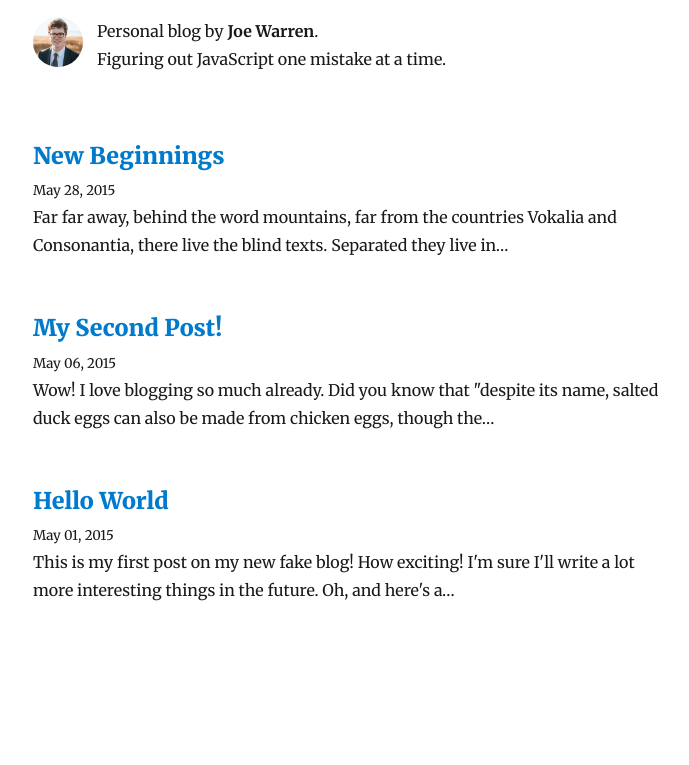
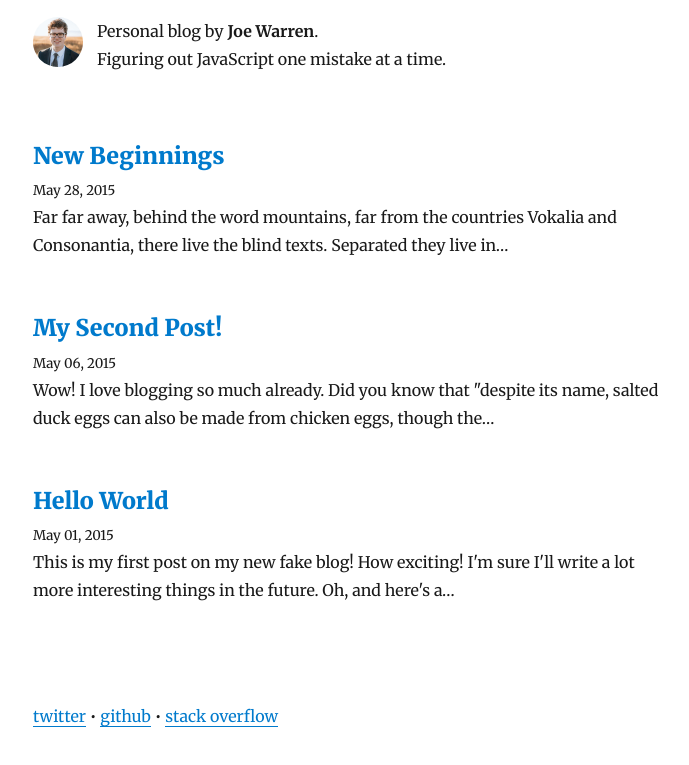
Before and after one commit to MightyJoeW/getScriptOrDieTryin, a Gatsby site: page / in a window 1280 px wide. Shown: the part 207-972 px from the top of the page, without its empty margins (292-981 px from the left). Before the commit the page ends 881 px from the top, so only its background shows below. Built offline with nearby package versions, Linux system fonts and the light colour scheme; Gatsby itself is replaced by a stand-in of ours; some packages are replaced by stand-ins of ours.

Commit message:
style: add fiiter with social links

```diff
--- /dev/null
+++ b/src/components/footer/footer.js
@@ -0,0 +1,37 @@
+import React, {Component} from 'react'
+
+import { rhythm } from '../../utils/typography'
+
+export default class Footer extends Component {
+  render() {
+    return (
+      <footer
+        style={{
+          marginTop: rhythm(2.5),
+          paddingTop: rhythm(1),
+        }}
+      >
+        <a
+          href="https://mobile.twitter.com/mightyjoew"
+          target="_blank"
+          rel="noopener noreferrer"
+        >
+          twitter
+        </a> &bull;{' '}
+        <a
+          href="https://github.com/MightyJoeW"
+          target="_blank"
+          rel="noopener noreferrer"
+        >
+          github
+        </a> &bull;{' '}
+        <a
+          href="https://stackoverflow.com/users/7310962/joe-warren"
+          target="_blank"
+          rel="noopener noreferrer">
+          stack overflow
+        </a>
+      </footer>
+    )
+  }
+}
--- a/src/pages/index.js
+++ b/src/pages/index.js
@@ -2,6 +2,7 @@ import React from 'react'
 import { Link, graphql } from 'gatsby'
 
 import Bio from '../components/bio/bio'
+import Footer from '../components/footer/footer'
 import Layout from '../components/layout/layout'
 import SEO from '../components/seo'
 import { rhythm } from '../utils/typography'
@@ -37,6 +38,7 @@ class BlogIndex extends React.Component {
             </div>
           )
         })}
+        <Footer />
       </Layout>
     )
   }
```
